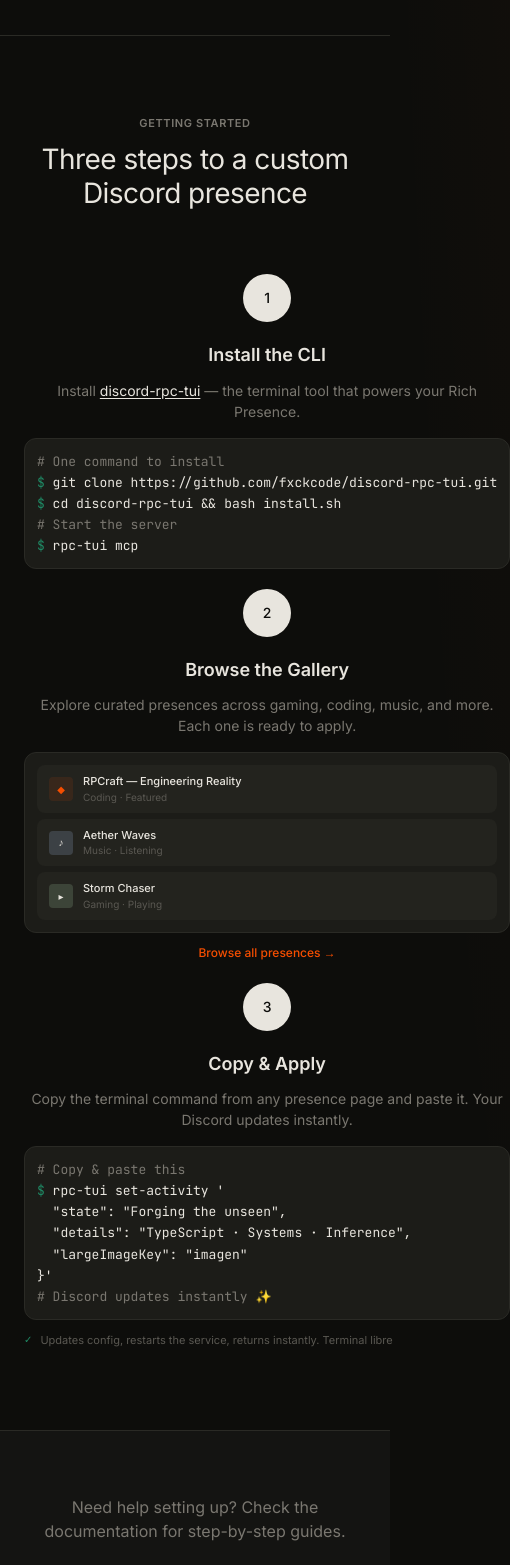
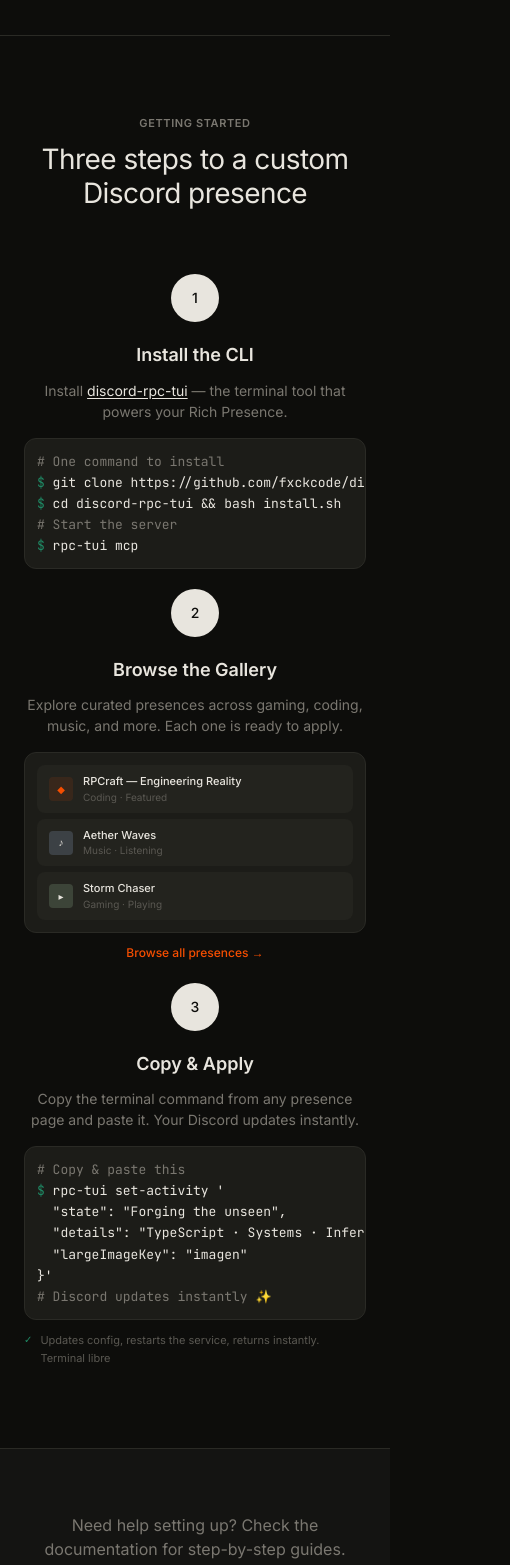
Before and after one commit to fxckcode/discord-rpc-tui, a Next.js app in the folder web/: page / in a window 390 px wide. Shown: the part 1597-3162 px from the top of the page, 510 px wide, since content can reach past the window. Built offline with nearby package versions, Linux system fonts and the light colour scheme.

Commit message:
fix(responsive): add min-w-0 to step cards, remove overflow-hidden from pre wrappers
- Add min-w-0 to each step to prevent grid cells from expanding on mobile
- Remove overflow-hidden from card divs wrapping pre blocks (caused scrollbar clipping)
- Pre blocks now scroll horizontally on small screens

```diff
--- a/web/src/app/page.tsx
+++ b/web/src/app/page.tsx
@@ -150,7 +150,7 @@
 
           <div className="mx-auto grid max-w-4xl gap-5 md:grid-cols-3">
             {/* Step 1 */}
-            <div className="relative text-center">
+            <div className="relative text-center min-w-0">
               <div className="mx-auto mb-5 flex h-12 w-12 items-center justify-center rounded-full bg-ink">
                 <span className="text-sm font-medium text-canvas">1</span>
               </div>
@@ -167,7 +167,7 @@
                 </a>{' '}
                 — the terminal tool that powers your Rich Presence.
               </p>
-              <div className="card overflow-hidden text-left text-[11px]">
+              <div className="card text-left text-[11px]">
                 <pre className="overflow-x-auto p-3 font-mono leading-relaxed text-ink">
                   <span className="text-muted"># One command to install</span>{'\n'}
                   <span className="text-semantic-success">$</span> git clone https://github.com/fxckcode/discord-rpc-tui.git{'\n'}
@@ -179,7 +179,7 @@
             </div>
 
             {/* Step 2 */}
-            <div className="relative text-center">
+            <div className="relative text-center min-w-0">
               <div className="mx-auto mb-5 flex h-12 w-12 items-center justify-center rounded-full bg-ink">
                 <span className="text-sm font-medium text-canvas">2</span>
               </div>
@@ -239,7 +239,7 @@
             </div>
 
             {/* Step 3 */}
-            <div className="relative text-center">
+            <div className="relative text-center min-w-0">
               <div className="mx-auto mb-5 flex h-12 w-12 items-center justify-center rounded-full bg-ink">
                 <span className="text-sm font-medium text-canvas">3</span>
               </div>
@@ -247,7 +247,7 @@
               <p className="body-sm mb-4 text-muted">
                 Copy the terminal command from any presence page and paste it. Your Discord updates instantly.
               </p>
-              <div className="card overflow-hidden text-left text-[11px]">
+              <div className="card text-left text-[11px]">
                 <pre className="overflow-x-auto p-3 font-mono leading-relaxed text-ink">
                   <span className="text-muted"># Copy &amp; paste this</span>{'\n'}
                   <span className="text-semantic-success">$</span> rpc-tui set-activity '{'\n'}
```
